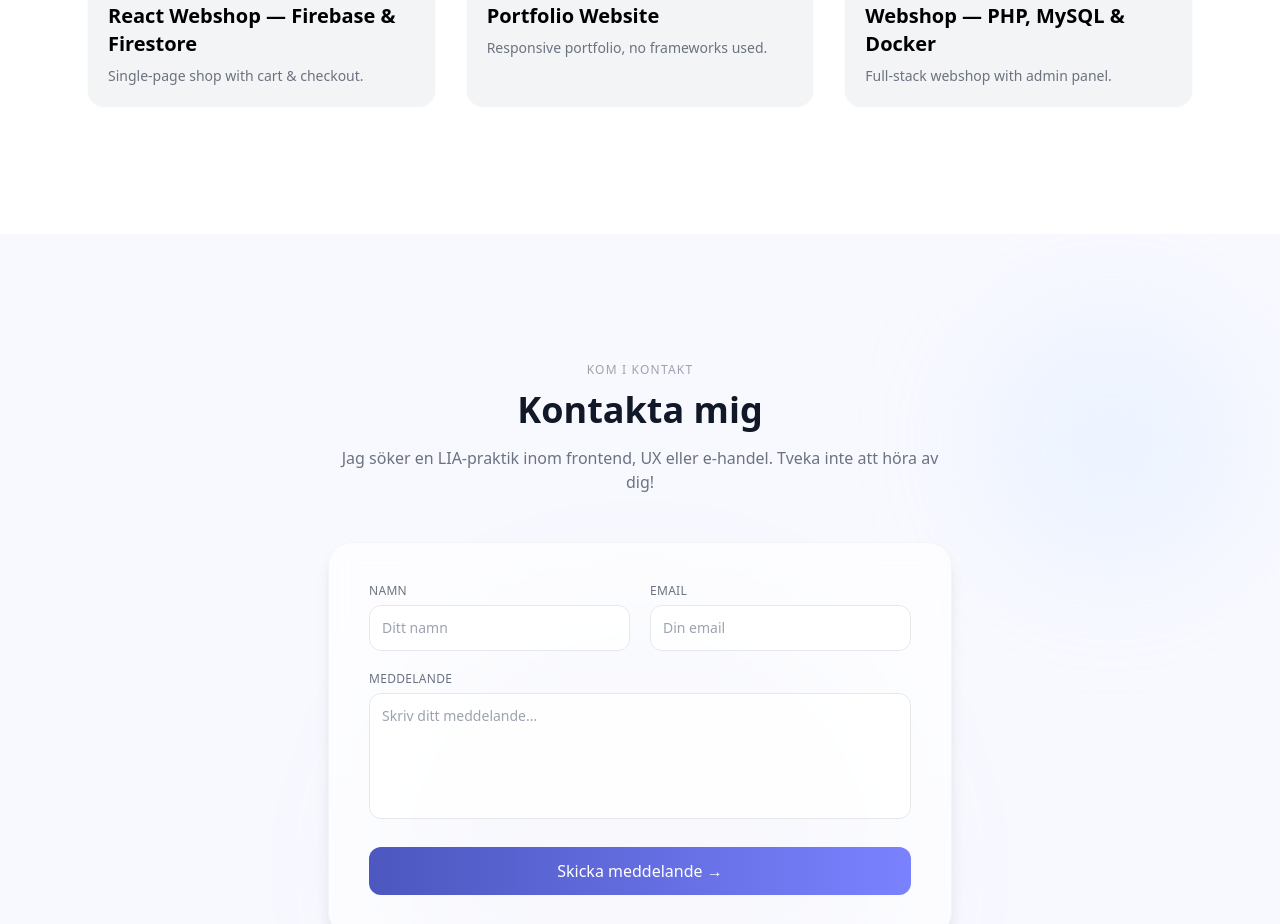
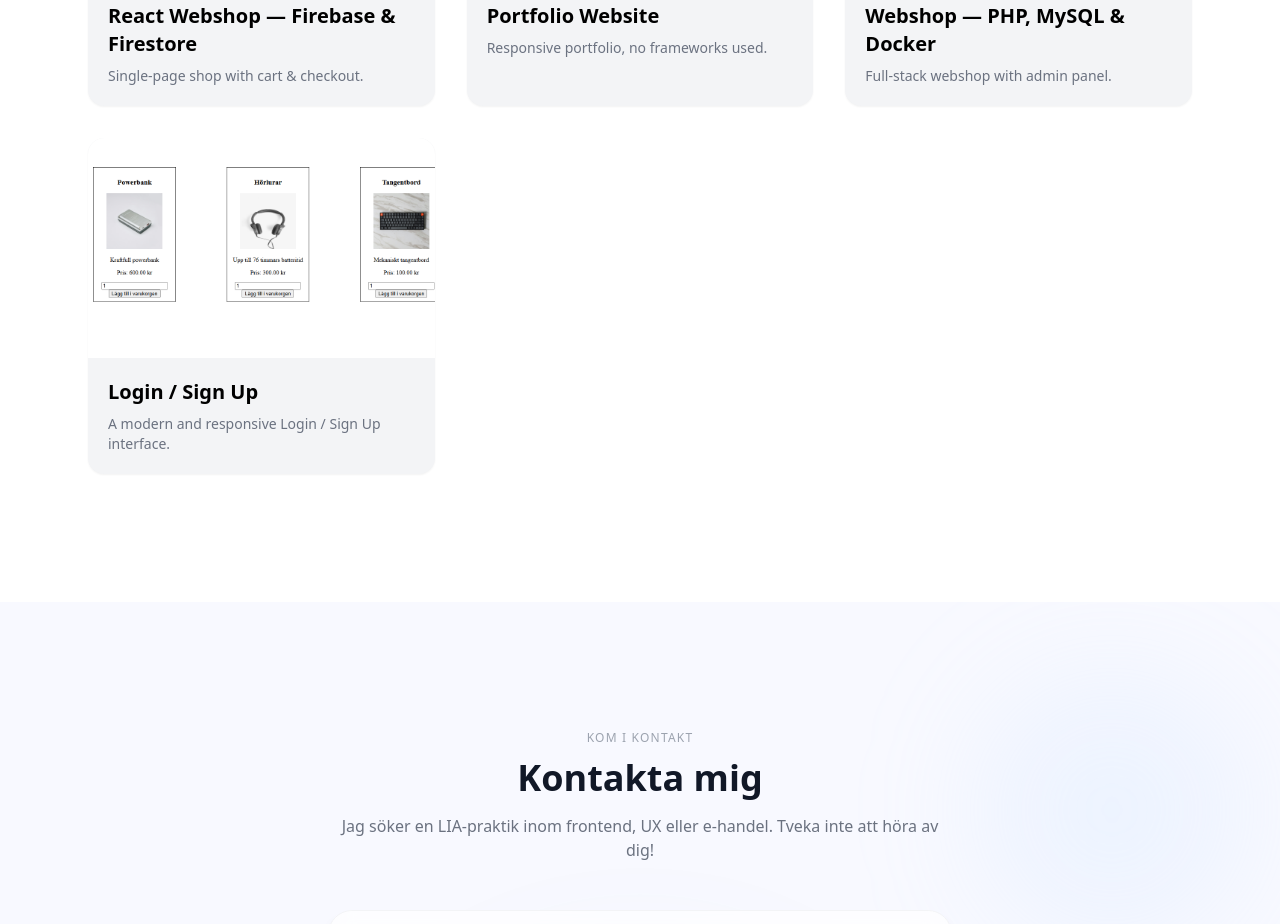
Before and after one commit to Eyadho/My-portfolio, a React (Vite) app: page / in a window 1280 px wide. Shown: the part 1980-2904 px from the top of the page. Built offline with nearby package versions, Linux system fonts and the light colour scheme.

Commit message:
updating project section

```diff
--- a/src/components/Projects.jsx
+++ b/src/components/Projects.jsx
@@ -2,6 +2,7 @@ import { motion } from "framer-motion"
 import project1 from "../assets/project-1.png"
 import project2 from "../assets/project-2.png"
 import project3 from "../assets/project-3.png"
+import project4 from "../assets/project-4.png"
 
 const projects = [
   {
@@ -24,6 +25,13 @@ const projects = [
     image: project3,
     live: "https://github.com/Eyadho/webshop-php-mysql?tab=readme-ov-file#%EF%B8%8F-setup--installation",
     github: "https://github.com/Eyadho/webshop-php-mysql"
+  },
+  {
+    title: "Login / Sign Up",
+    description: "A modern and responsive Login / Sign Up interface.",
+    image: project3,
+    live: "https://eyadho.github.io/Login-Sign-Up/",
+    github: "https://github.com/Eyadho/Login-Sign-Up"
   }
 ]
 
```
Also changed, not shown: src/assets/project-4.png (added).
